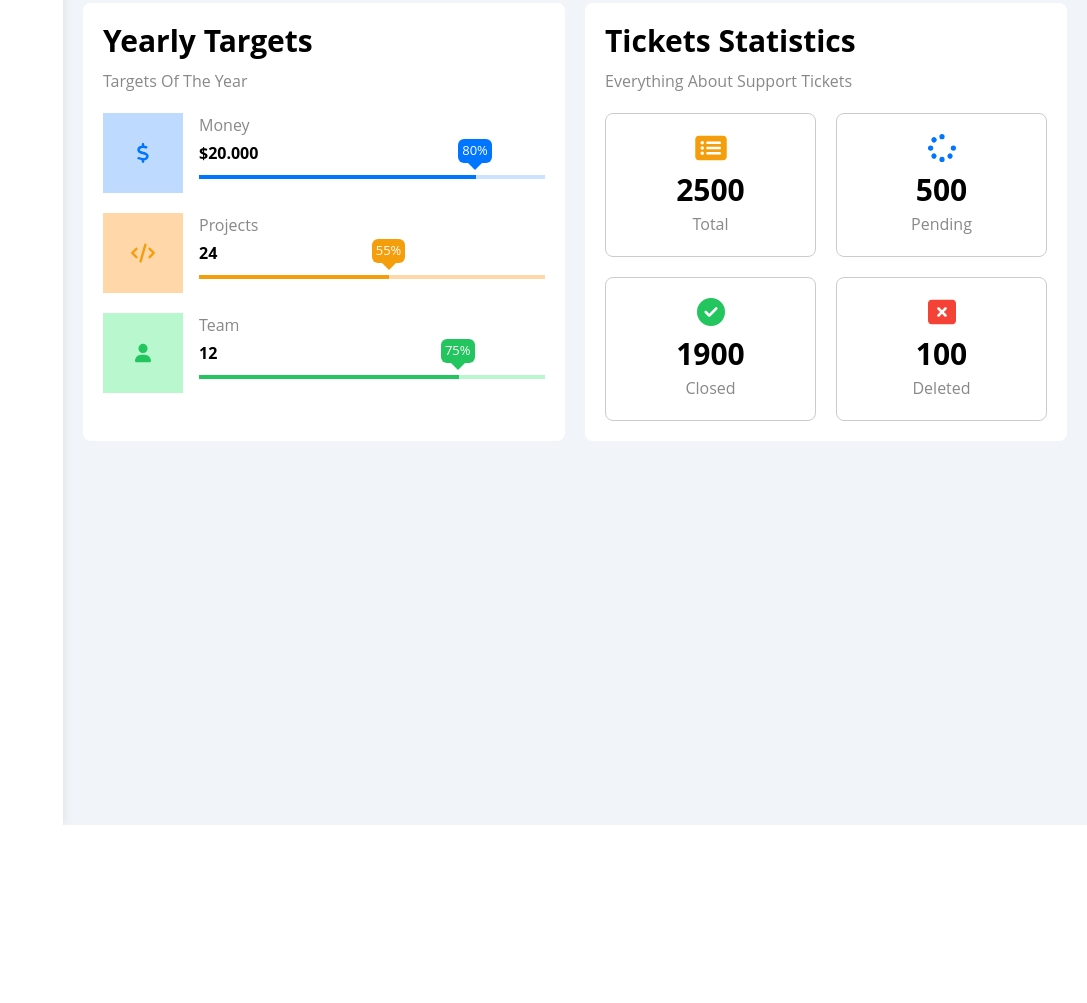
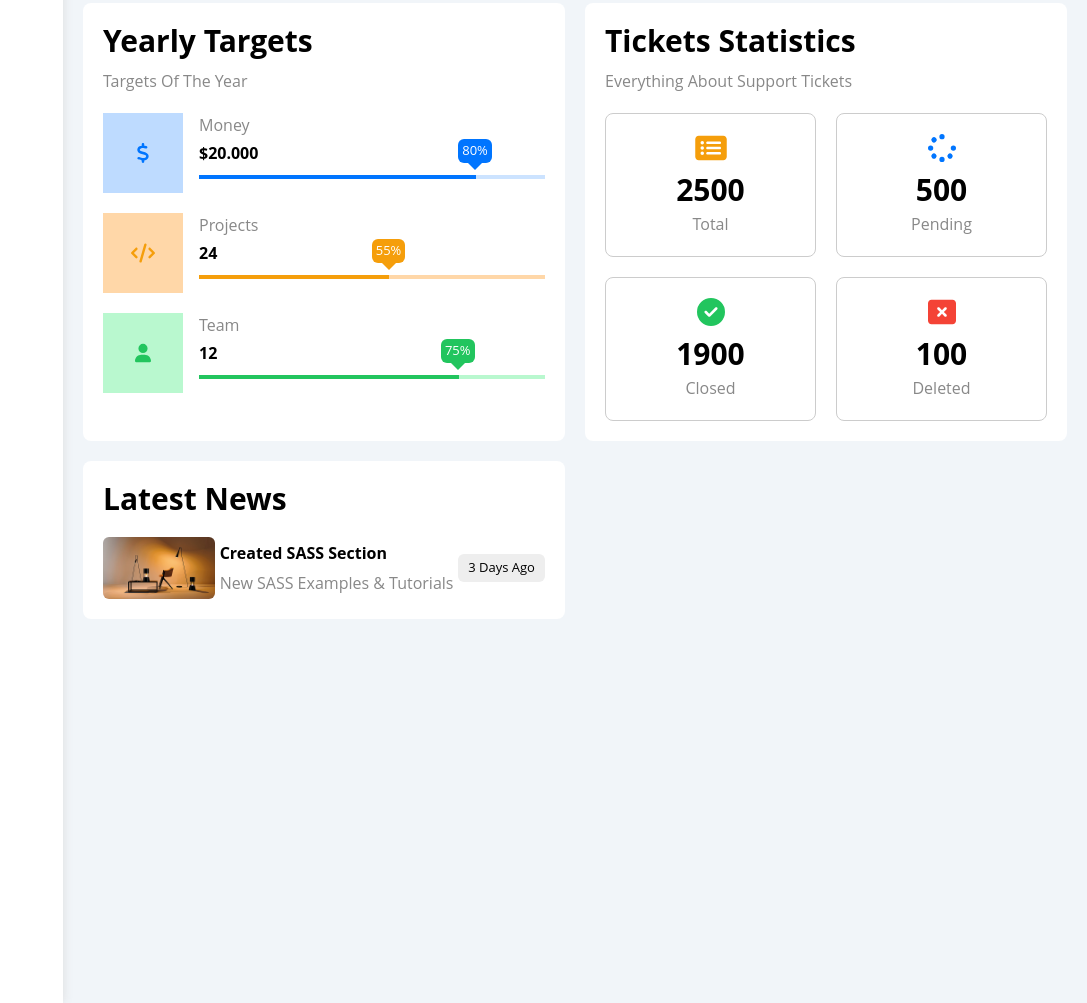
Before and after one commit to Mohamed3Eid/Dashboard, a website: page src/pages/index.html in a window 1280 px wide. Shown: the part 576-1579 px from the top of the page, without its empty margins (193-1280 px from the left). Before the commit the page ends 1401 px from the top, so only its background shows below. Drawn offline with nearby package versions, Linux system fonts and the light colour scheme; files that its build step writes are made by us from their sources.

Commit message:
init news

```diff
--- a/src/pages/index.html
+++ b/src/pages/index.html
@@ -507,6 +507,40 @@
             <!-- end group-box -->
           </div>
           <!-- end tickets -->
+
+          <!-- start news -->
+          <div class="bg-white p-5 rounded-lg">
+            <h2 class="mb-5">latest news</h2>
+            <!-- start row -->
+            <div
+              class="flex flex-col items-center md:flex-row md:justify-between"
+            >
+              <!-- start img -->
+              <div class="w-28">
+                <img src="../imgs/news-01.png" alt="" class="rounded-md" />
+              </div>
+              <!-- end img -->
+              <!-- start info -->
+              <div class="">
+                <h3 class="mb-1.5 text-base">created sASS section</h3>
+                <p class="capitalize text-info">
+                  new sASS examples & tutorials
+                </p>
+              </div>
+              <!-- end info -->
+              <!-- start btn -->
+              <div class="">
+                <button
+                  class="text-[13px] capitalize btn-shape bg-[#eee] cursor-pointer transition hover:bg-secondary hover:text-white"
+                >
+                  3 days ago
+                </button>
+              </div>
+              <!-- end btn -->
+            </div>
+            <!-- end row -->
+          </div>
+          <!-- end news -->
         </div>
         <!-- end wrapper -->
         <div class="h-96"></div>
```
